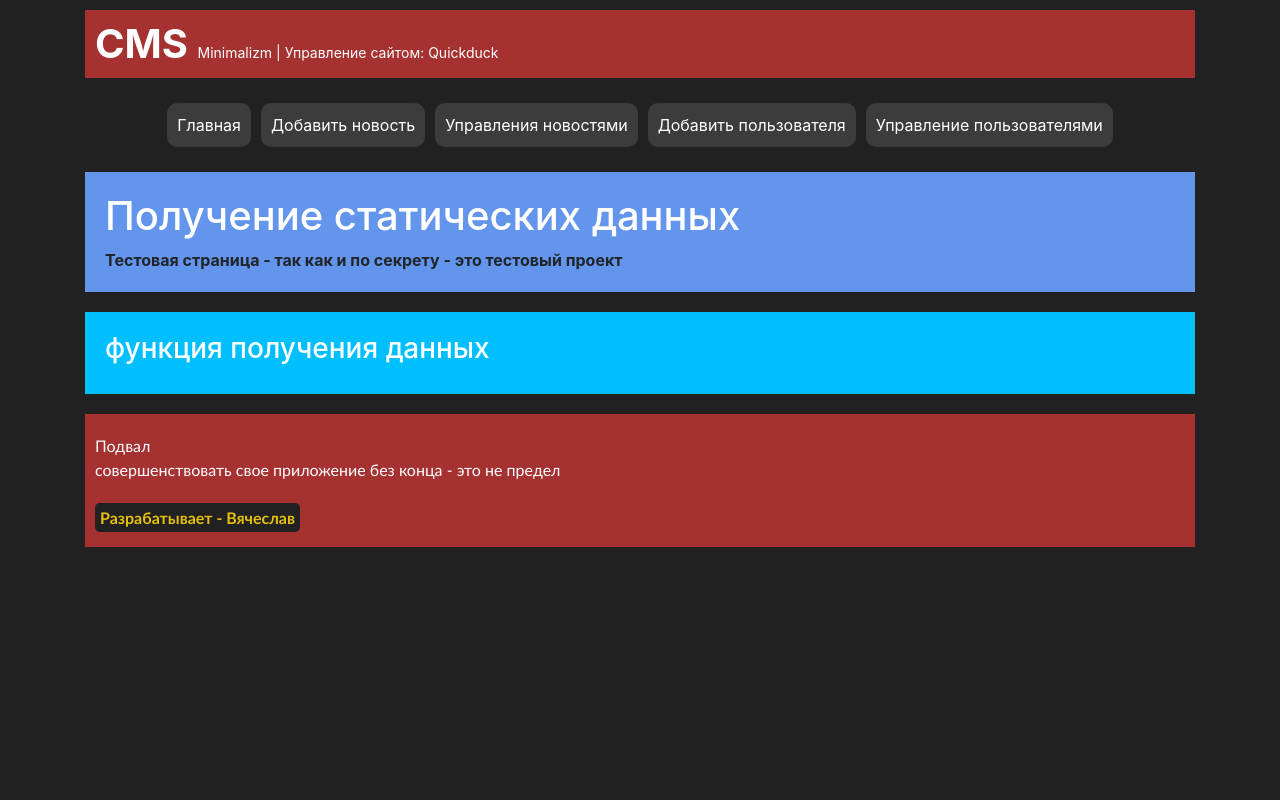
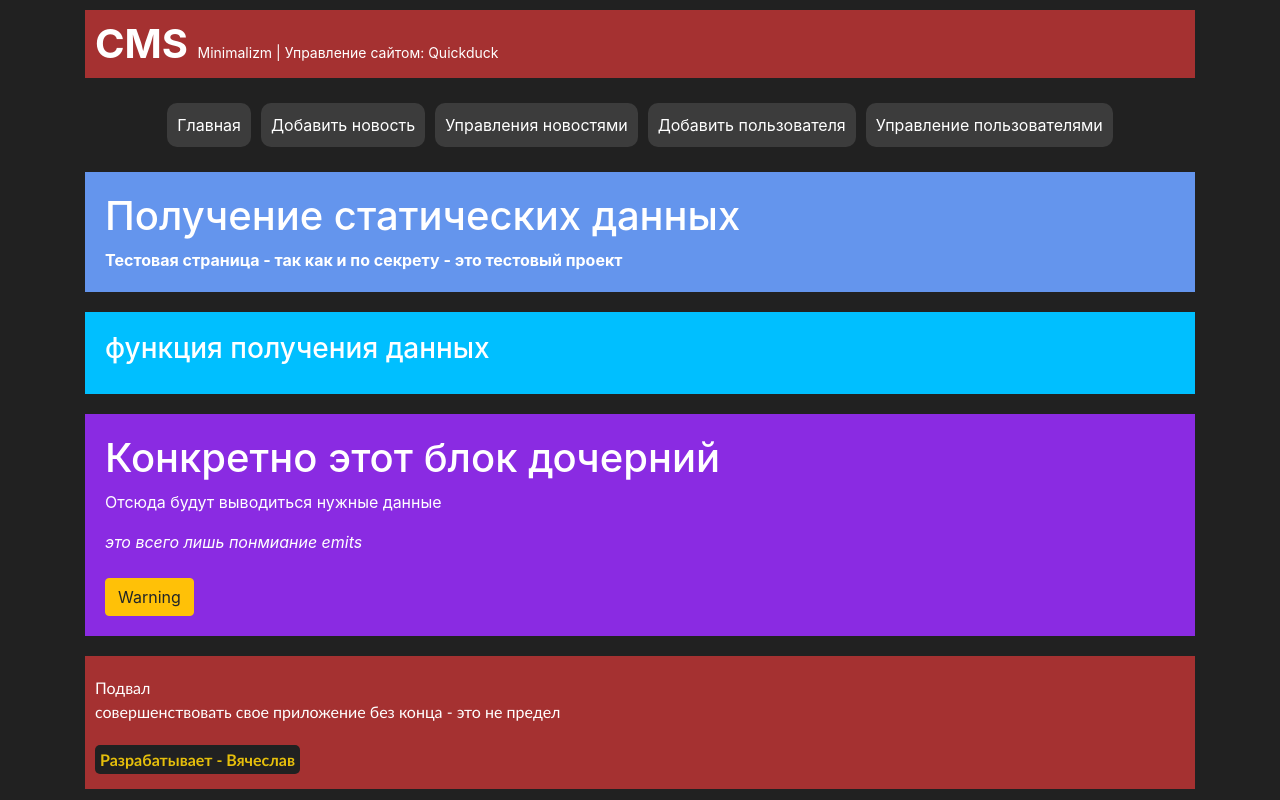
Before and after one commit to Viacheslav1998/cms-quickduck, a Vue app: page /static in a window 1280 px wide. Built offline with nearby package versions, Linux system fonts and the light colour scheme; what vue-sweetalert2 would draw is missing.

Commit message:
feat: testing emit

```diff
--- a/src/testPages/testChilds/testSubmit.vue
+++ b/src/testPages/testChilds/testSubmit.vue
@@ -1,19 +1,29 @@
 <template>
-  <div class="space">
-    <h1>Конкретно этот блок дочерний</h1>
-    <p>Отсюда будут выводиться нужные данные</p>
-    <i>это всего лишь понмиание emits</i>
+  <div class="container">
+    <div class="space">
+      <h1>Конкретно этот блок дочерний</h1>
+      <p>Отсюда будут выводиться нужные данные</p>
+      <i>это всего лишь понмиание emits</i><br><br>
+      <button type="button" class="btn btn-warning" @click="danger">Warning</button>
+    </div>
   </div>
 </template>
 
 <script>
 export default {
-  name: 'testSubmit',
+  name: 'TestSubmit',
+  emits: ['click'],
+  methods: {
+    danger() {
+      this.$emit('click', {message: 'привет ты получил этот текст'});
+    }
+  },
 }
 </script>
 
-<style scoped>
+<style spaces>
 .space {
+  padding: 20px;
   background-color: blueviolet;
   color: white!important;
 }
--- a/src/testPages/testStaticData.vue
+++ b/src/testPages/testStaticData.vue
@@ -8,14 +8,24 @@
       <h3>функция получения данных</h3>
     </div>
   </div>
+  <div>
+    <TestSubmit
+      @click="danger"
+    />
+  </div>
 </template>
 
 <script>
+import TestSubmit from './testChilds/TestSubmit.vue';
+
 export default {
   name: 'testStaticData',
-  setup() {
-    console.log('asd');
-  }
+  components: { TestSubmit },
+  methods: {
+    danger(data) {
+      console.log('входящее: ', data.message);
+    }
+  },
 }
 </script>
 
```
